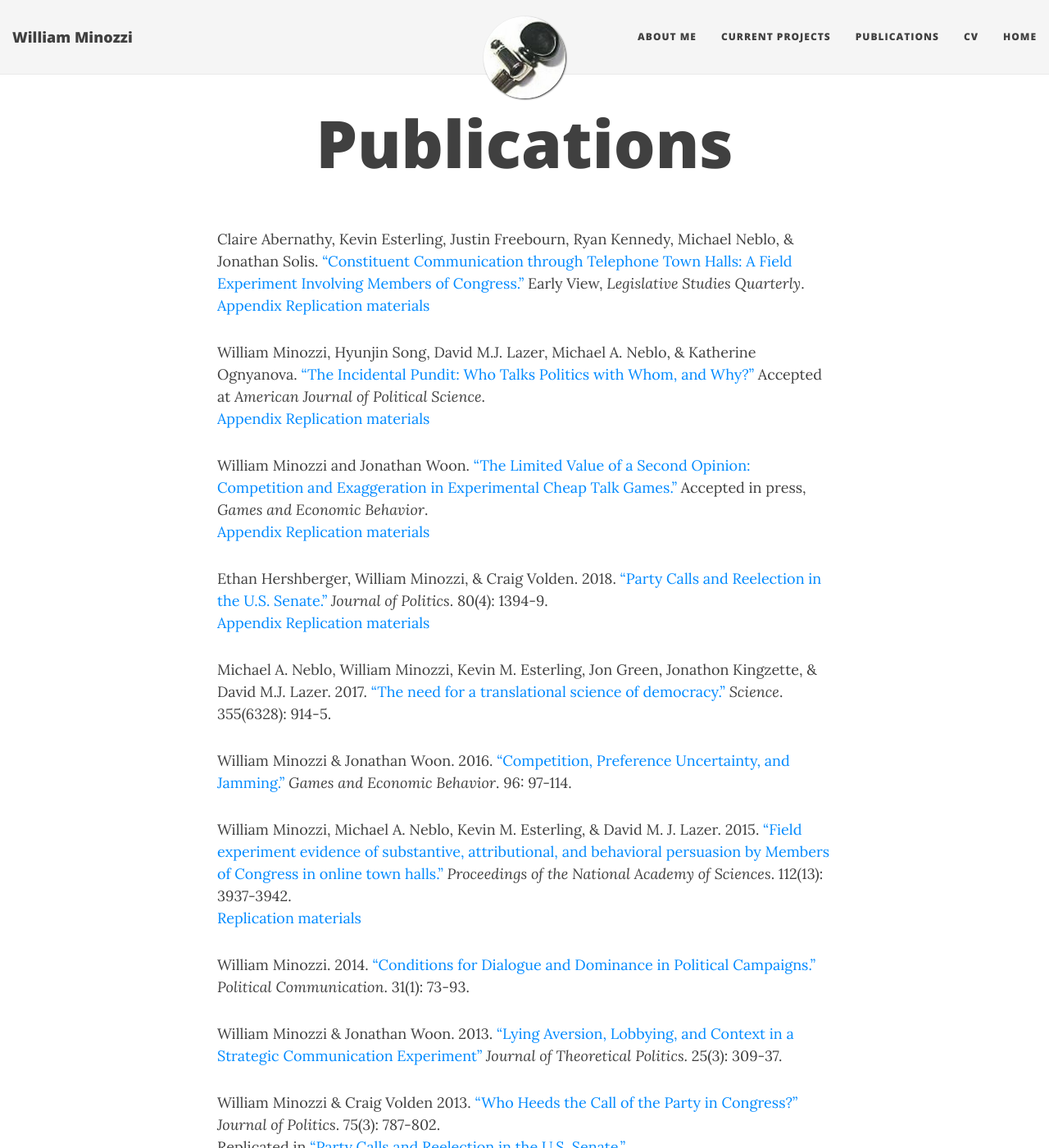
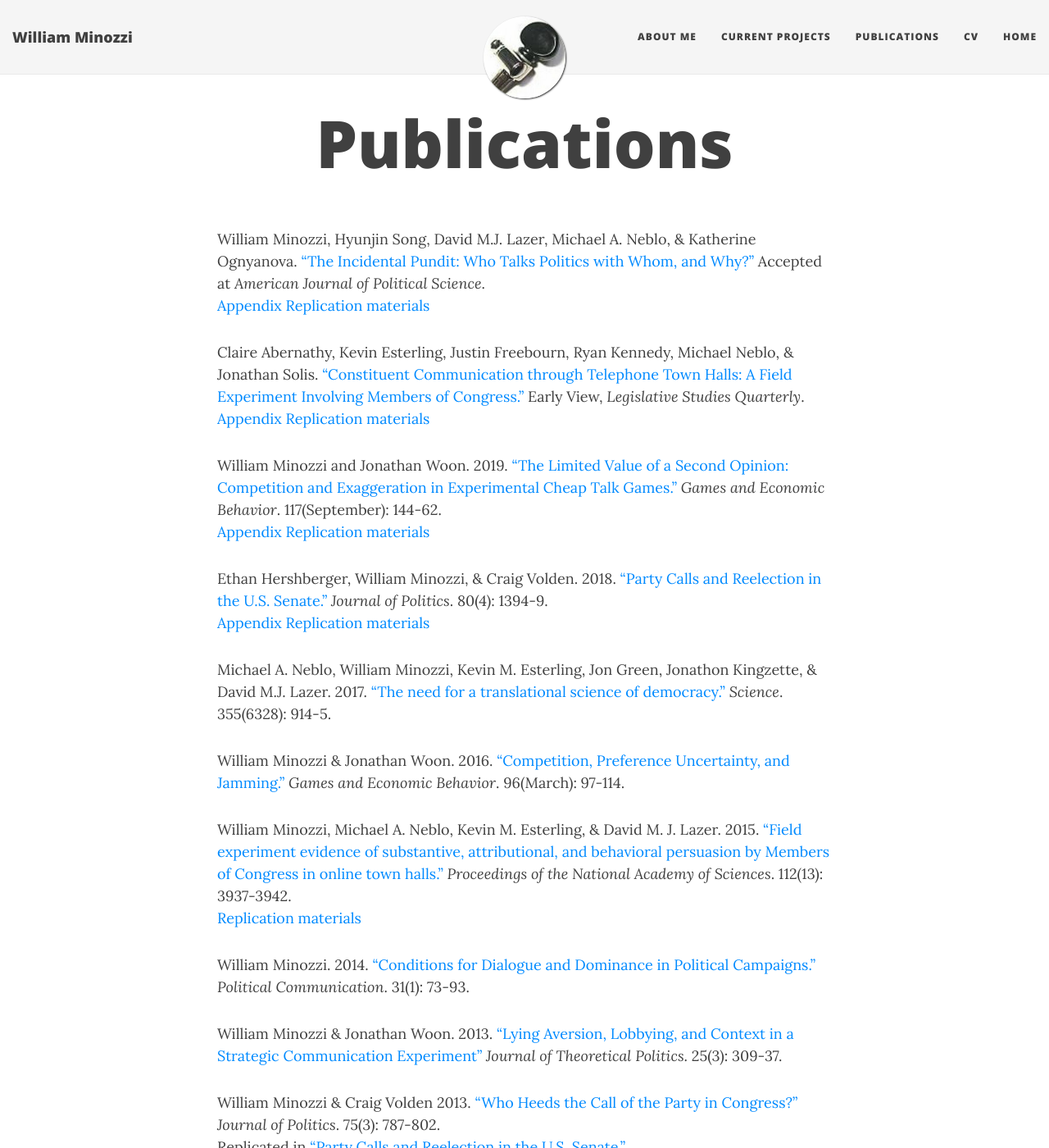
Before and after one commit to minozzi/minozzi.github.io, a Jekyll site: the page built from publications.md, in a window 1280 px wide and 1400 px high. Shown: the whole window at 82% size. Built offline with Jekyll 4.4.1, drawn with Linux system fonts in a browser that asks for light colours; nearby versions of some CDN libraries.

Commit message:
update CV, pubs

```diff
--- a/publications.md
+++ b/publications.md
@@ -9,14 +15,8 @@ Early View, *Legislative Studies Quarterly*.
 [Appendix](telephone-town-halls-appendix.pdf)
 [Replication materials](https://doi.org/10.7910/DVN/LGBXWX)
 
-William Minozzi, Hyunjin Song, David M.J. Lazer, Michael A. Neblo, & Katherine Ognyanova.
-["The Incidental Pundit: Who Talks Politics with Whom, and Why?"](incidental-pundit.pdf)
-Accepted at *American Journal of Political Science*.
-[Appendix](incidental-pundit-appendix.pdf)
-[Replication materials](https://doi.org/10.7910/DVN/VSVBTP)
-
-William Minozzi and Jonathan Woon. ["The Limited Value of a Second Opinion: Competition and Exaggeration in Experimental Cheap Talk Games."](https://www.sciencedirect.com/science/article/pii/S0899825619300740?via%3Dihub)
-Accepted in press, *Games and Economic Behavior*.
+William Minozzi and Jonathan Woon. 2019. ["The Limited Value of a Second Opinion: Competition and Exaggeration in Experimental Cheap Talk Games."](https://www.sciencedirect.com/science/article/pii/S0899825619300740)
+*Games and Economic Behavior*. 117(September): 144-62.
 [Appendix](limited-value-appendix.pdf)
 [Replication materials](https://doi.org/10.7910/DVN/99OJBV)
 
@@ -32,7 +32,7 @@ Michael A. Neblo, William Minozzi, Kevin M. Esterling, Jon Green, Jonathon Kingz
 
 William Minozzi & Jonathan Woon. 2016.
 ["Competition, Preference Uncertainty, and Jamming."](http://www.sciencedirect.com/science/article/pii/S0899825616000166)
-*Games and Economic Behavior*. 96: 97-114.
+*Games and Economic Behavior*. 96(March): 97-114.
 
 William Minozzi, Michael A. Neblo, Kevin M. Esterling, & David M. J. Lazer. 2015.
 ["Field experiment evidence of substantive, attributional, and behavioral persuasion by
```
Also changed, not shown: other parts of publications.md (+6 -0 lines), 1 other file.
